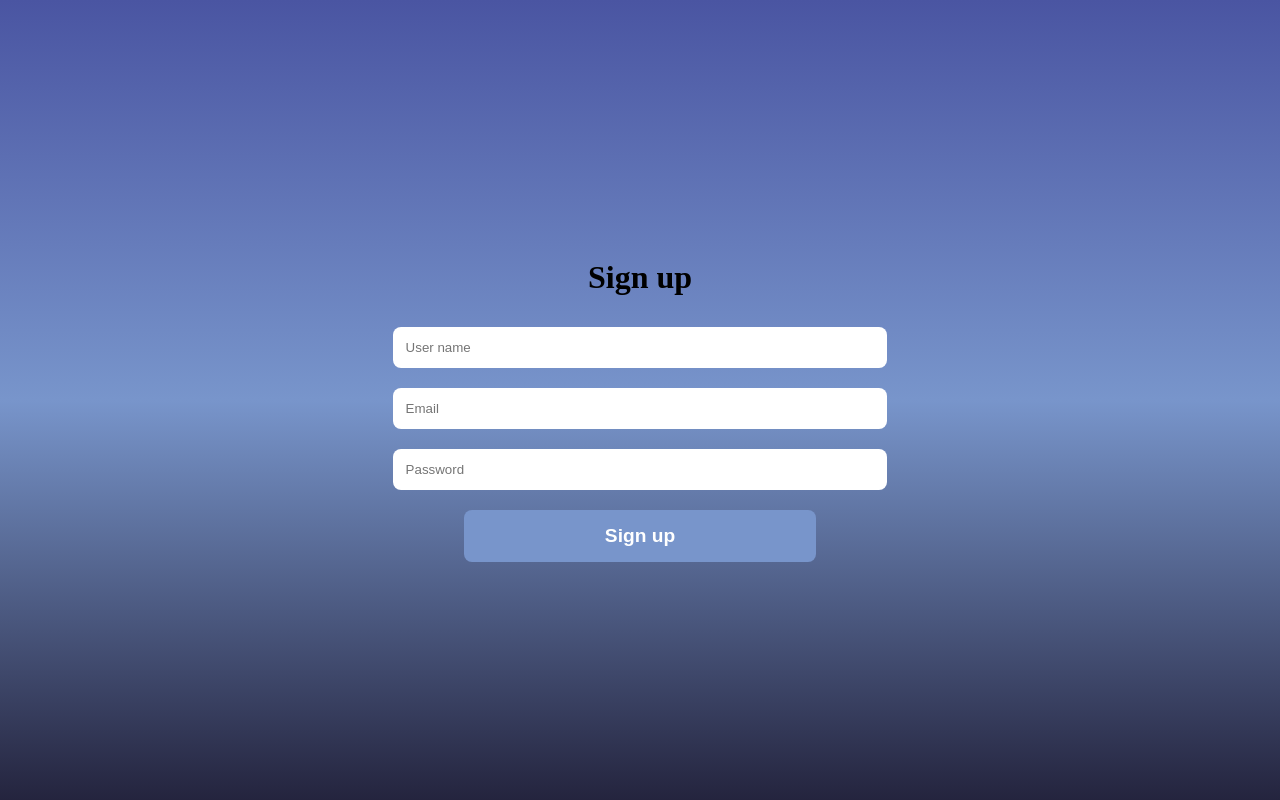
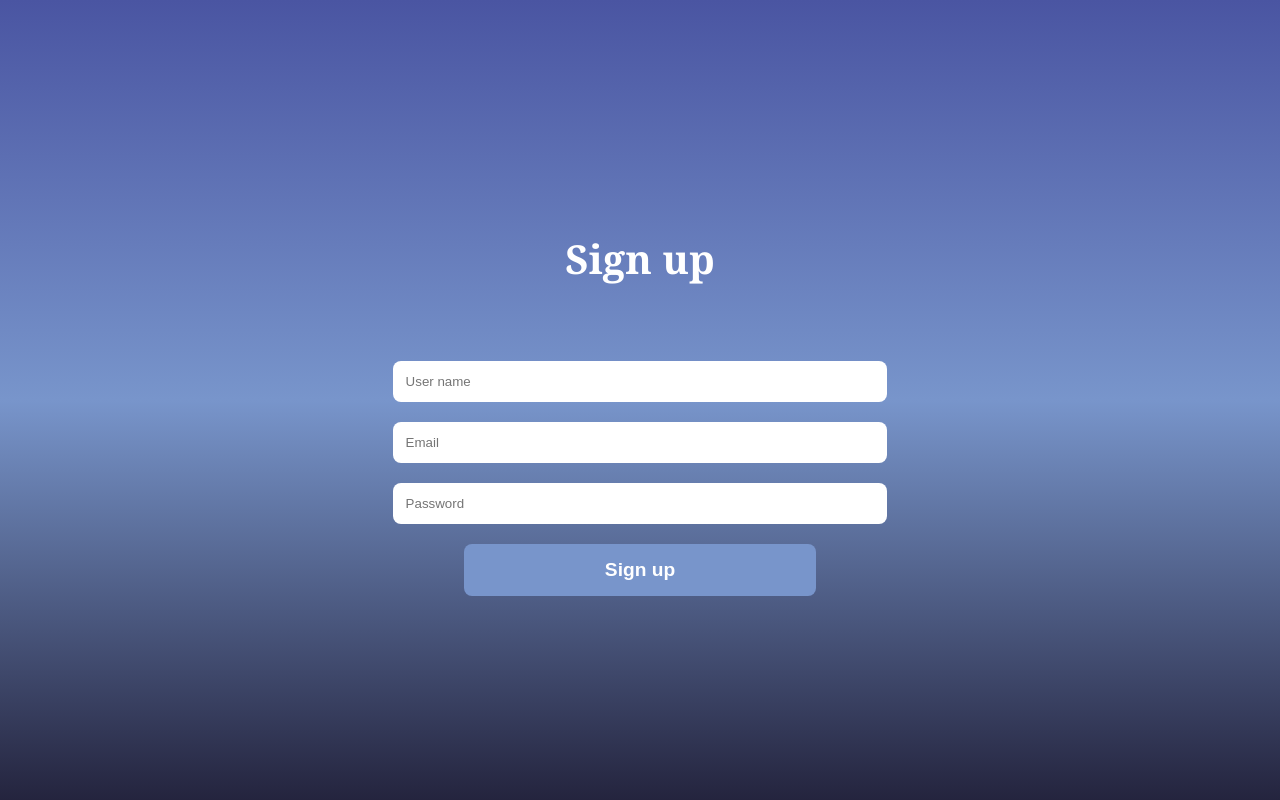
Before and after one commit to parsa84a/project1, a plain HTML site: page index.html in a window 1280 px wide. Drawn offline with Linux system fonts and the light colour scheme.

Commit message:
styling heading and button's color when you hover

```diff
--- a/style.css
+++ b/style.css
@@ -30,3 +30,14 @@ button{
     border-radius: 8px;
 
 }
+h1{
+    font-weight: bold;
+    font-size: 40px;
+    font-family: Georgia, 'Times New Roman', Times, serif;
+    color: #ffffff;
+    margin-bottom: 65px;
+}
+button:hover{
+    background-color: #4A55A2;
+
+}
```
